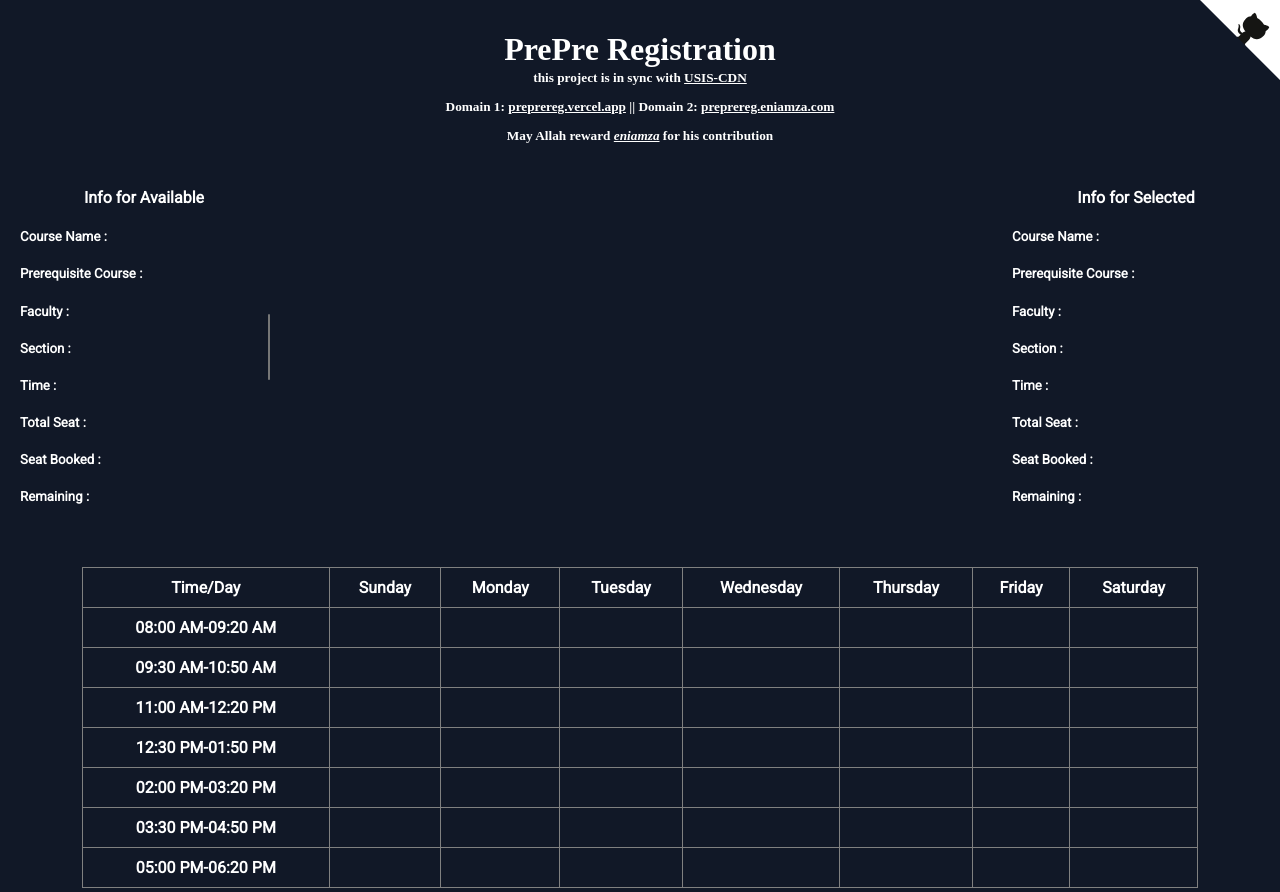
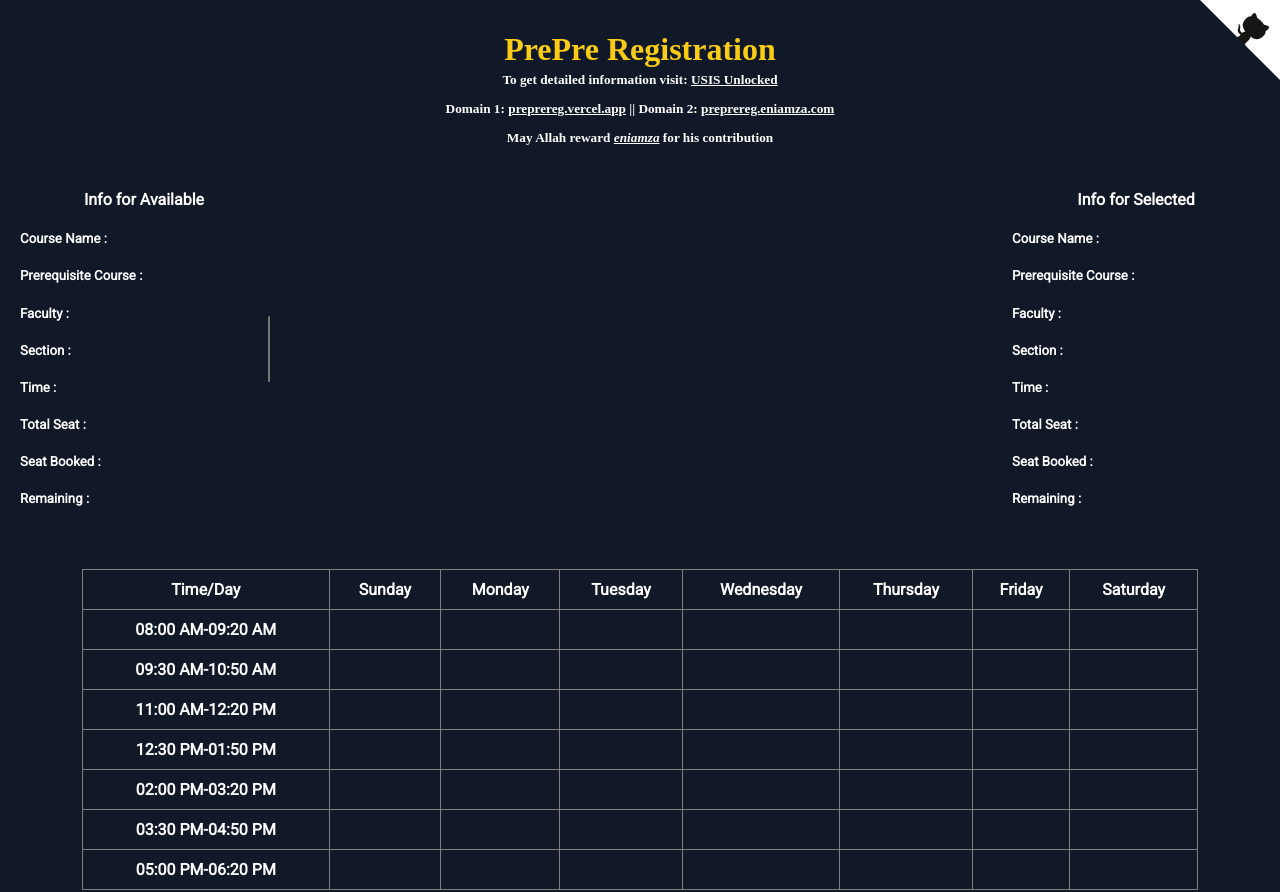
Before and after one commit to eniac00/prepre_reg, a plain HTML site: page index.html in a window 1280 px wide. Shown: the top 892 px of the page. Drawn offline with Linux system fonts and the light colour scheme; no server answers; a script that the page names is missing; a web font is replaced by a local one.

Commit message:
Feat: Add the usis tabular data link, little padding on the site heading and Light orange

```diff
--- a/css/styles.css
+++ b/css/styles.css
@@ -29,6 +29,11 @@ body > footer > a {
     text-align: center;
     line-height: 5pt;
     color: white
+}
+
+.titlehead {
+    color: rgb(250 204 21);
+    padding-bottom: 2px;
 }
 
 .icons {
--- a/index.html
+++ b/index.html
@@ -41,9 +41,9 @@
 
             <!-- defining the heading -->
             <div class="heading">
-                <h1>PrePre Registration</h1>
-                <h5>this project is in sync with
-                <a style="color:  white;" href="https://usis-cdn.eniamza.com/usisdump.json" target="_blank">USIS-CDN</a></h5>
+                <h1 class="titlehead">PrePre Registration</h1>
+                <h5>To get detailed information visit:
+                <a style="color:  white;" href="https://usis.eniamza.com/n" target="_blank">USIS Unlocked</a></h5>
                 <h5>Domain 1: <a style="color: white;" href="https://preprereg.vercel.app/" target="_blank">preprereg.vercel.app</a> || Domain 2: <a style="color: white;" href="https://preprereg.eniamza.com/" target="_blank">preprereg.eniamza.com</a></h5>
                 <h5>May Allah reward <b><i><a style="color: white;" href="https://eniamza.com" target="_blank">eniamza</a></i></b> for his contribution</h5>
             </div>
```
